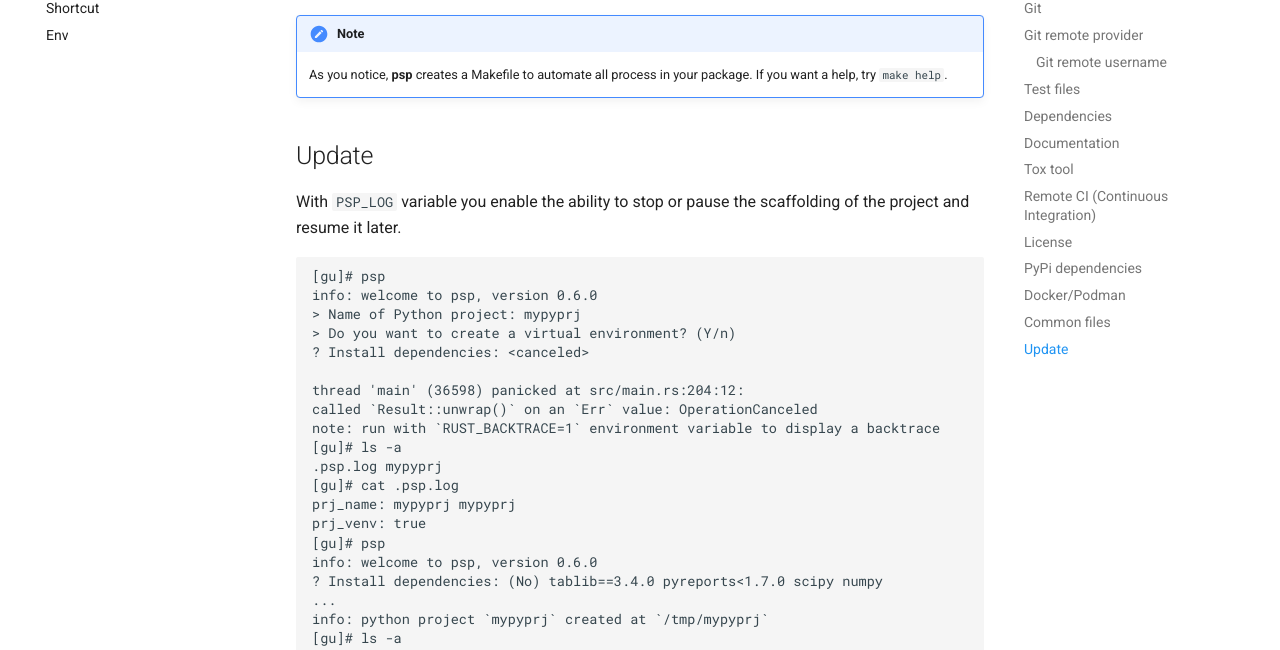
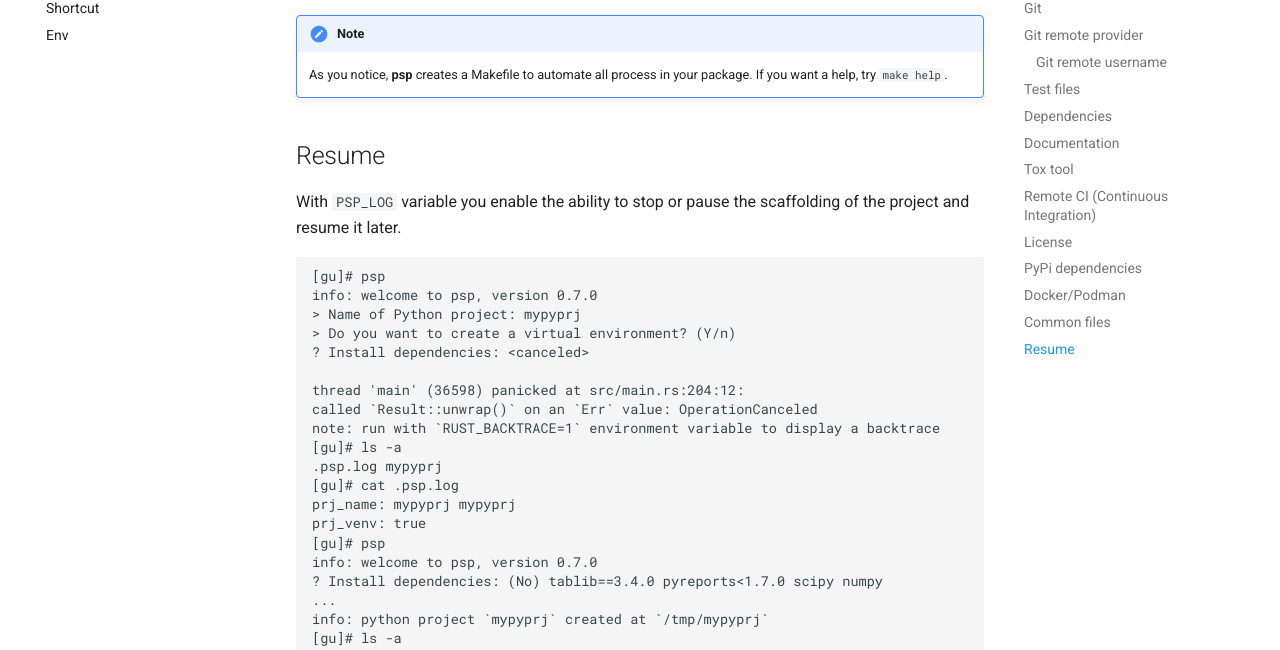
Before and after one commit to MatteoGuadrini/psp, an MkDocs documentation site: the page built from docs/simple.md, in a window 1280 px wide and 900 px high, scrolled down 12622 px. Shown: the part 154-804 px from the top of the window. Built offline with MkDocs 1.6.1 and Material for MkDocs 9.7.7, drawn with Linux system fonts in a browser that asks for light colours; some of the changed text lies outside the part shown.

Commit message:
chore: new minor version

````diff
--- a/Cargo.toml
+++ b/Cargo.toml
@@ -1,7 +1,7 @@
 [package]
 name = "psp"
-version = "0.6.0"
-rust-version = "1.82"
+version = "0.7.0"
+rust-version = "1.85"
 edition = "2021"
 authors = ["matteoguadrini <matteo.guadrini@hotmail.it>"]
 description = "PSP (Python Scaffolding Projects)"
--- a/docs/env.md
+++ b/docs/env.md
@@ -32,7 +32,7 @@ You can configure two files for configure these environment variables:
 | `PSP_PYPI`            | [PyPi dependencies](simple.md#pypi-dependencies)           | `true|false`                   |
 | `PSP_CONTAINER`       | [Containers](simple.md#dockerpodman)                       | `true|false`                   |
 | `PSP_PACKAGE_MANAGER` | [Depedencies](simple.md#dependencies)                      | `uv|conda`                     |
-| `PSP_LOG`             | [Update](simple.md#update)                                 | `true|false`                   |
+| `PSP_LOG`             | [Update](simple.md#resume)                                 | `true|false`                   |
 
 ## Python `pyproject.toml` variables
 
@@ -90,7 +90,7 @@ PSP_DEPS="numpy scipy pydata-sphinx-theme"
 PSP_DOCS=sphinx     # Overwritten
 PSP_LICENSE=mit     # Overwritten
 [gu]# psp
-info: welcome to psp, version 0.6.0
+info: welcome to psp, version 0.7.0
 > Name of Python project: biopy
 info: python project `biopy` created at /tmp/mypyenv/biopy
 [gu]# ll biopy
--- a/docs/simple.md
+++ b/docs/simple.md
@@ -12,7 +12,7 @@ To start with **psp**, type `psp`:
 
 ```console
 [gu]# psp
-info: welcome to psp, version 0.6.0
+info: welcome to psp, version 0.7.0
 ? Name of Python project: mypyprj
 [Type name or path]
 ```
@@ -34,7 +34,7 @@ You can also specify a relative/absolute path; in this case the last name of pat
 
 ```console
 [gu]# psp
-info: welcome to psp, version 0.6.0
+info: welcome to psp, version 0.7.0
 ? Name of Python project: /tmp/mypyprj
 [Type name or path]
 ```
@@ -43,7 +43,7 @@ info: welcome to psp, version 0.6.0
     If the folder exists, **psp** prompt a choice of overwritten.
 
 ```console
-info: welcome to psp, version 0.6.0
+info: welcome to psp, version 0.7.0
 > Name of Python project: /tmp/mypyprj
 ? Path /tmp/mypyprj exists. Do you want continue? (y/N)
 [Some files will be overwritten]
@@ -59,7 +59,7 @@ and may optionally be isolated from the packages in the base environment, so onl
 The default value is _Yes_.
 
 ```console
-info: welcome to psp, version 0.6.0
+info: welcome to psp, version 0.7.0
 > Name of Python project: mypyprj
 ? Do you want to create a virtual environment? (Y/n)
 ```
@@ -621,13 +621,13 @@ mypyprj
     As you notice, **psp** creates a Makefile to automate all process in your package.
     If you want a help, try `make help`.
 
-## Update
+## Resume
 
 With `PSP_LOG` variable you enable the ability to stop or pause the scaffolding of the project and resume it later.
 
 ```console
 [gu]# psp
-info: welcome to psp, version 0.6.0
+info: welcome to psp, version 0.7.0
 > Name of Python project: mypyprj
 > Do you want to create a virtual environment? (Y/n)
 ? Install dependencies: <canceled>
@@ -641,7 +641,7 @@ note: run with `RUST_BACKTRACE=1` environment variable to display a backtrace
 prj_name: mypyprj mypyprj
 prj_venv: true
 [gu]# psp
-info: welcome to psp, version 0.6.0
+info: welcome to psp, version 0.7.0
 ? Install dependencies: (No) tablib==3.4.0 pyreports<1.7.0 scipy numpy
 ...
 info: python project `mypyprj` created at `/tmp/mypyprj`
--- a/pyproject.toml
+++ b/pyproject.toml
@@ -1,6 +1,6 @@
 [project]
 name = "psp_scaffold"
-version = "0.6.0"
+version = "0.7.0"
 description = "psp (Python Scaffolding Projects)"
 authors = [{ name = "matteoguadrini", email = "matteo.guadrini@hotmail.it" }]
 maintainers = [{ name = "matteoguadrini", email = "matteo.guadrini@hotmail.it" }]
````
Also changed, not shown: CHANGES.md (+22 -1 lines), CODE_OF_CONDUCT.md (+25 -74 lines), README.md (+18 -18 lines), docs/shortcut.md (+4 -4 lines), 4 other files.
